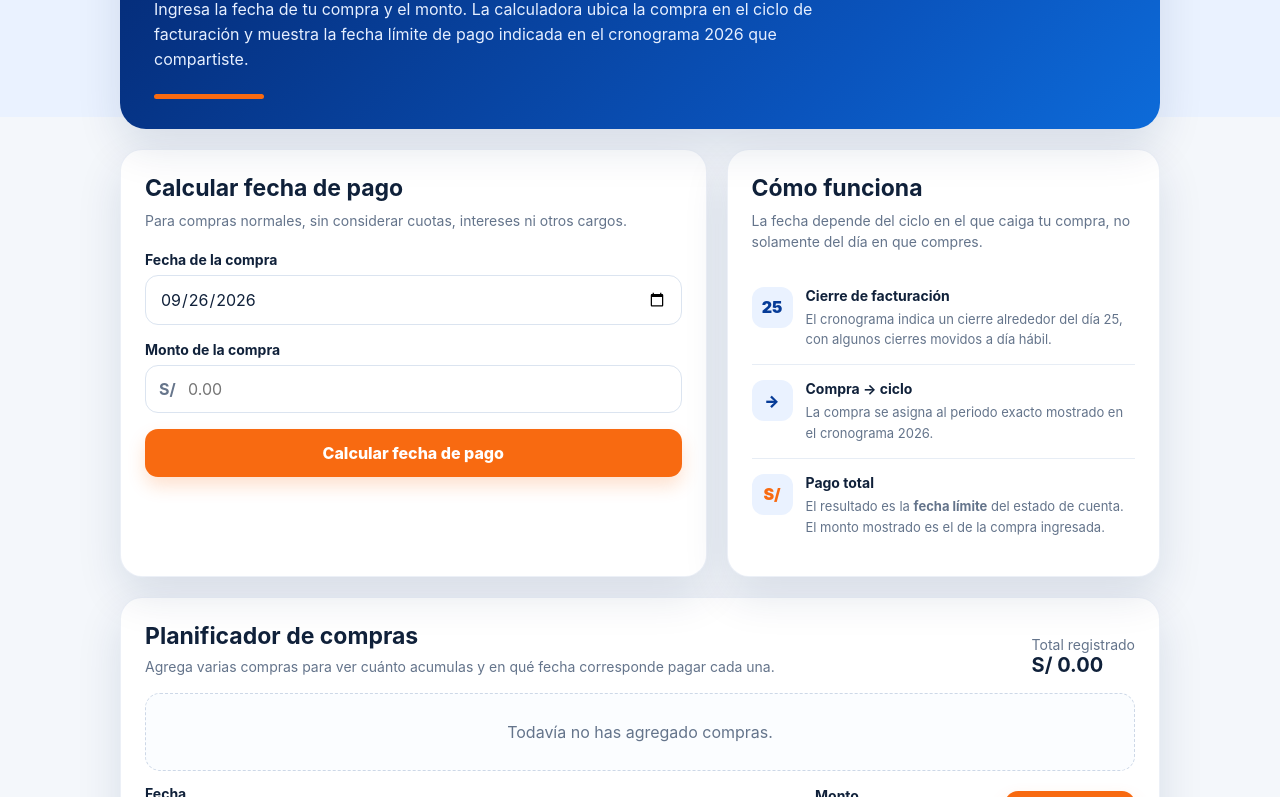
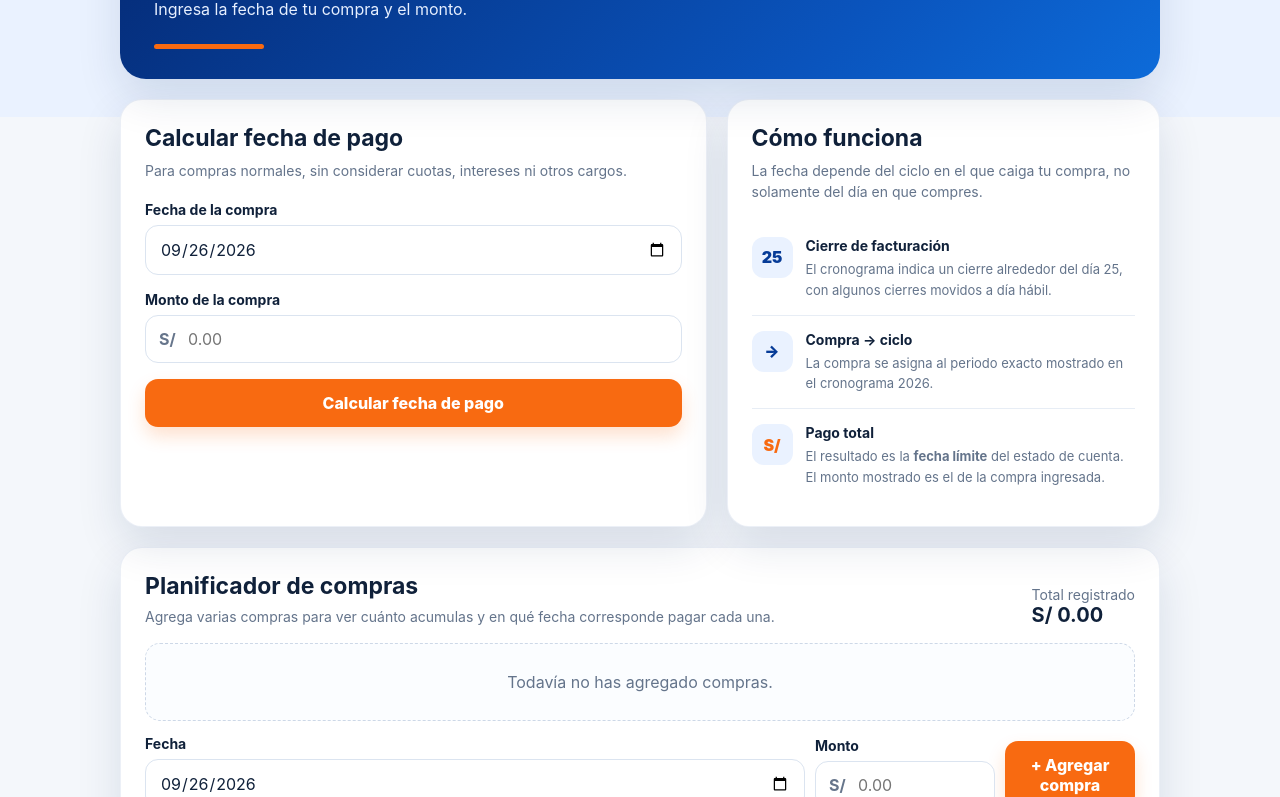
Before and after one commit to gdhb365/Calculadora_bcp, a plain HTML site: page index.html in a window 1280 px wide. Shown: the part 203-1000 px from the top of the page. Drawn offline with Linux system fonts and the light colour scheme.

Commit message:
Actualizar index.html
V 1.0.01

```diff
--- a/index.html
+++ b/index.html
@@ -3,7 +3,7 @@
 <head>
   <meta charset="utf-8" />
   <meta name="viewport" content="width=device-width, initial-scale=1" />
-  <meta name="description" content="Calculadora de fecha de pago para compras de una tarjeta de crédito BCP Visa, usando el cronograma 2026 proporcionado." />
+  <meta name="description" content="Calculadora de fecha de pago para compras de una tarjeta de crédito BCP Visa, usando el cronograma 2026." />
   <title>Calculadora de Fecha de Pago — BCP Visa</title>
   <style>
     :root{
@@ -129,7 +129,7 @@
     <header>
       <div class="brand">Calculadora de tarjeta · Visa</div>
       <h1>¿Hoy gastas S/ cuánto? Te digo cuándo lo pagas.</h1>
-      <p class="lead">Ingresa la fecha de tu compra y el monto. La calculadora ubica la compra en el ciclo de facturación y muestra la fecha límite de pago indicada en el cronograma 2026 que compartiste.</p>
+      <p class="lead">Ingresa la fecha de tu compra y el monto.</p>
       <div class="orange-line"></div>
     </header>
 
```
